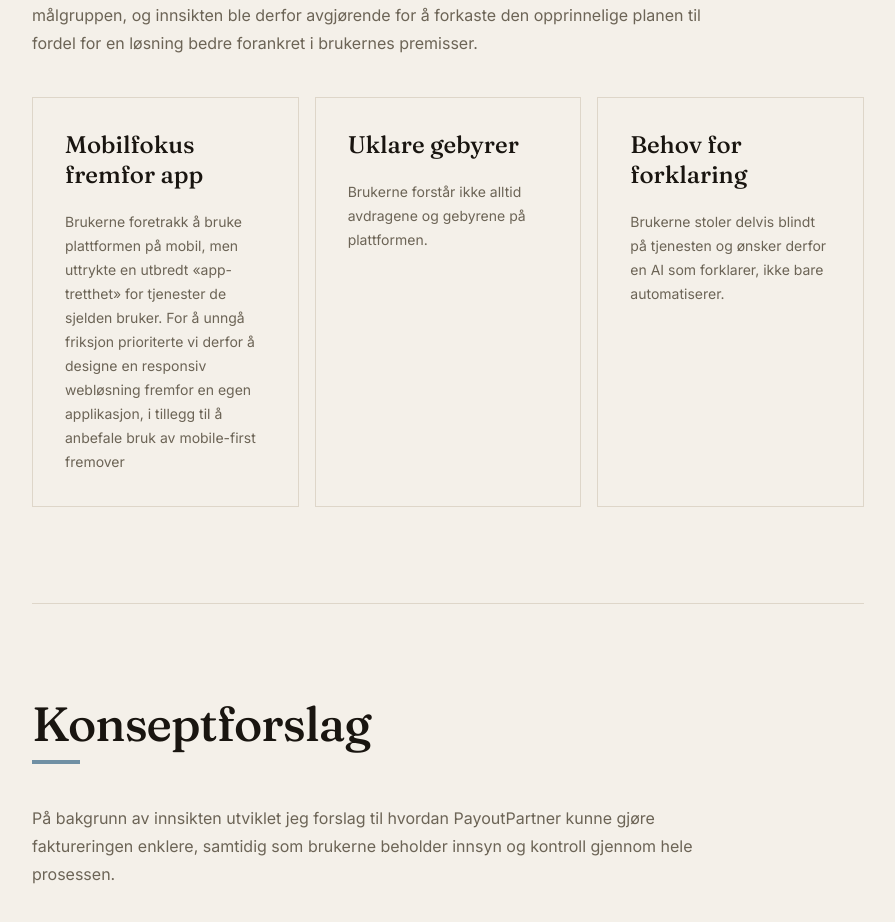
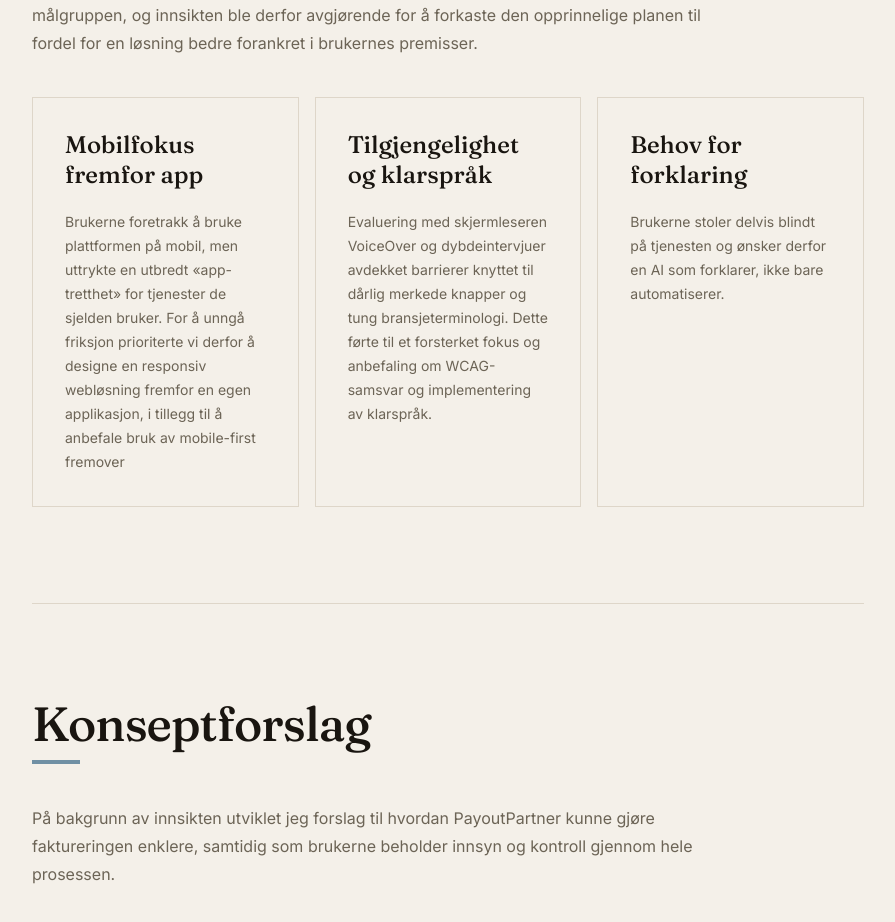
Before and after one commit to selmabk4/portfolio, a React (Vite) app: page /prosjekter/payoutpartner in a window 1280 px wide. Shown: the part 4120-5042 px from the top of the page, without its empty margins (192-1087 px from the left). Built offline with nearby package versions, Linux system fonts and the light colour scheme.

Commit message:
Clarify accessibility and plain language findings

```diff
--- a/client/components/ProjectDetail.tsx
+++ b/client/components/ProjectDetail.tsx
@@ -643,10 +643,10 @@ export default function ProjectDetail({ project }: { project: ProjectDetailData
                 </article>
                 <article className="border border-border bg-background p-6 sm:p-8">
                   <p className="font-serif text-xl font-medium leading-tight break-normal text-foreground sm:text-2xl">
-                    Uklare gebyrer
+                    Tilgjengelighet og klarspråk
                   </p>
                   <p className="mt-5 text-sm leading-6 text-muted-foreground">
-                    Brukerne forstår ikke alltid avdragene og gebyrene på plattformen.
+                    Evaluering med skjermleseren VoiceOver og dybdeintervjuer avdekket barrierer knyttet til dårlig merkede knapper og tung bransjeterminologi. Dette førte til et forsterket fokus og anbefaling om WCAG-samsvar og implementering av klarspråk.
                   </p>
                 </article>
                 <article className="border border-border bg-background p-6 sm:p-8">
```
